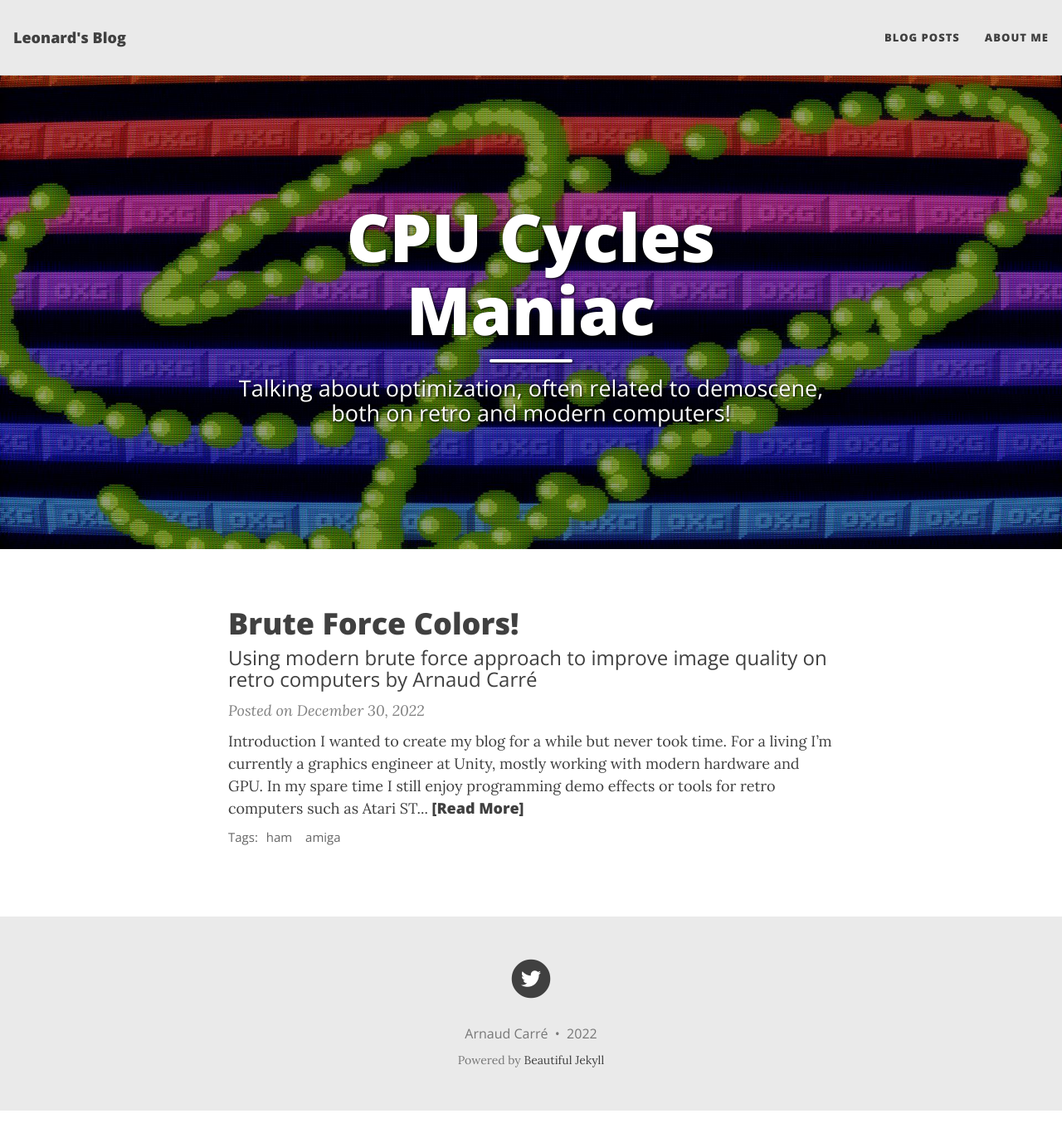
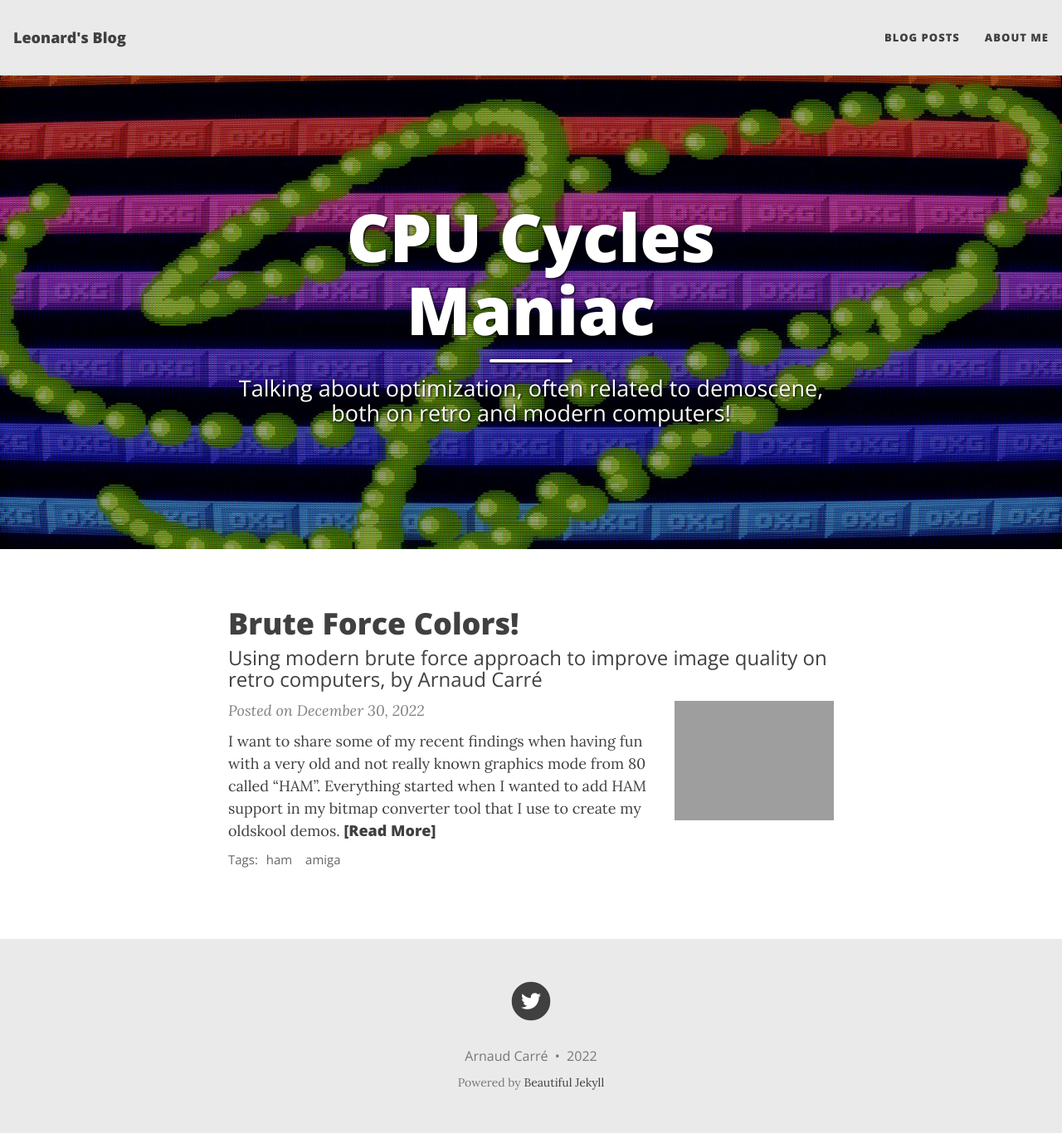
Before and after one commit to arnaud-carre/arnaud-carre.github.io, a Jekyll site: the page built from index.html, in a window 1280 px wide and 1366 px high. Shown: the whole window at 83% size. Built offline with Jekyll 4.4.1, drawn with Linux system fonts in a browser that asks for light colours; nearby versions of some CDN libraries; the list of posts is cut into pages by our own code.

Commit message:
minor update

```diff
--- a/_config.yml
+++ b/_config.yml
@@ -20,7 +20,7 @@
 ###############################################
 
 navbar-links:
-  Blog Posts: "https://arnaud-carre.github.io"
+  Blog Posts: "index"
   About Me: "aboutme"
 #  Resources:
 #    - Beautiful Jekyll: "https://beautifuljekyll.com"
--- a/_posts/2022-12-30-amiga-ham.md
+++ b/_posts/2022-12-30-amiga-ham.md
@@ -1,15 +1,14 @@
 ---
 layout: post
 title: Brute Force Colors!
-subtitle: Using modern brute force approach to improve image quality on retro computers by Arnaud Carré
+subtitle: Using modern brute force approach to improve image quality on retro computers, by Arnaud Carré
+cover-img: /assets/img/ham/ham_title.jpg
+thumbnail-img: /assets/img/ham/ham_thumb.jpg
 comments: true
 tags: [ham, amiga]
 ---
 
-
-## Introduction
-I wanted to create my blog for a while but never took time.
-For a living I'm currently a graphics engineer at Unity, mostly working with modern hardware and GPU. In my spare time I still enjoy programming demo effects or tools for retro computers such as Atari ST and Amiga 500. I think these two worlds (retro & modern) have a lot in common. Modern techniques could be applied efficiently in the retro world, and vice versa. This is what I want to focus on in my blog. As a start, I want to share some of my recent findings when having fun with a very old and not really known graphics mode from 80 called "HAM". I wanted to add HAM support in my bitmap converter tool I'm using for all my demos.
+I want to share some of my recent findings when having fun with a very old and not really known graphics mode from 80 called "HAM". Everything started when I wanted to add HAM support in my bitmap converter tool that I use to create my oldskool demos.
 
 ## The challenge
 Nowadays you don't even notice when looking at photos in your web browser. But back in time, displaying a "realistic" image on screen was really a challenge. So let's say you want to display this nice 16 million colors picture (24bits) on your old Amiga 500 computer.
@@ -80,7 +79,8 @@
 Of course we could use any classic color reduction algorithm (
 <a href="https://scientificgems.wordpress.com/stuff/neuquant-fast-high-quality-image-quantization/" target="_blank">such as NeuQuant</a> ) to get a 16 colors palette from the original image, and try to build a HAM picture with that. But why would a classic color reduction algorithm fit the specific HAM constraint? Like, maybe HAM needs a color that is slightly off the original image (or even doesn't exist) to help during image encoding.
 
-So let's say I have a 16 colors palette. I can change my "find best HAM scanline" code adding 16 more iterations. First, I'm testing the 16 colors in the palette. Then I test all 16 possible R changes, G and B. It means 64 color distances to compute, and keep the best one. It still runs immediately on PC. I can also walk the complete image and produce an error score. More HAM pixels are off from the original image, greater is the error.
+So let's say I have a 16 colors palette. I can change my "find best HAM scanline" code adding 16 more iterations. First, I keep testing all 16 possible R changes, G and B. And then, I try to find an even better solution using the current palette. (it's important to test in that order, because if two solutions have the same error, better take the HAM one, to not waste a precious palette entry)
+It means 64 color distances to compute, and keep the best one. It still runs immediately on PC. I can also walk the complete image and produce an error score. More HAM pixels are off from the original image, greater is the error.
 
 Basically I could have one simple function like this:
 
--- a/aboutme.md
+++ b/aboutme.md
@@ -4,10 +4,15 @@
 subtitle: Everything you always wanted to know
 ---
 
-My name is Arnaud Carré. I also use the nickname **Leonard** from **Oxygene** in the demoscene micro society.
+My name is Arnaud Carré. I also use the nickname **Leonard** from **Oxygene** in the demoscene micro society. Serious things started when I learned assembly programming and founded the "Oxygene" demo crew with good friends around 1990 (yes you can call me boomer)
+For a living I'm currently a graphics engineer at Unity, mostly working with modern hardware and GPU. In my spare time I still enjoy programming demo effects or tools for retro computers such as Atari ST and Amiga 500.
 
-### My story
+I think these two worlds (retro & modern) have a lot in common. Modern techniques could be applied efficiently in the retro world, and vice versa.
 
-I started programming in Basic on a Amstrad CPC 6128. Then I bought an Atari ST and serious things started when we founded the "Oxygene" demo crew with good friends. I started professional programming for video game industry back in 1994 (yes you can call me boomer). Currently working as Graphics Engineer at Unity
+This is what I want to focus on in my blog.
+
+### Links
 
 During years I released plenty of demos <a href="https://www.pouet.net/user.php?who=845&show=credits" target="_blank">(you can see a list on pouet.net)</a>
+
+Despite Elon, <a href="https://twitter.com/leonard_coder" target="_blank">I'm time to time on Twiter</a>
```
